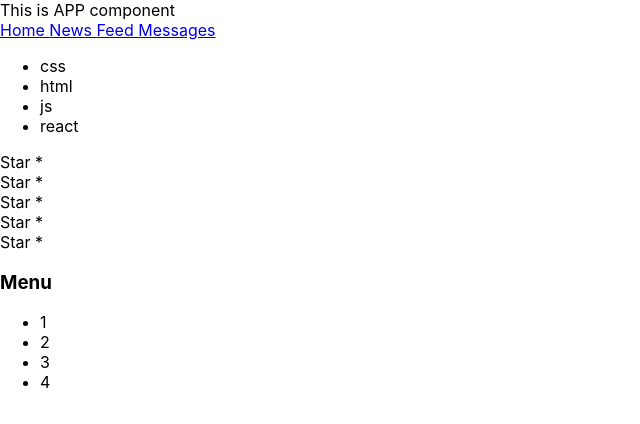
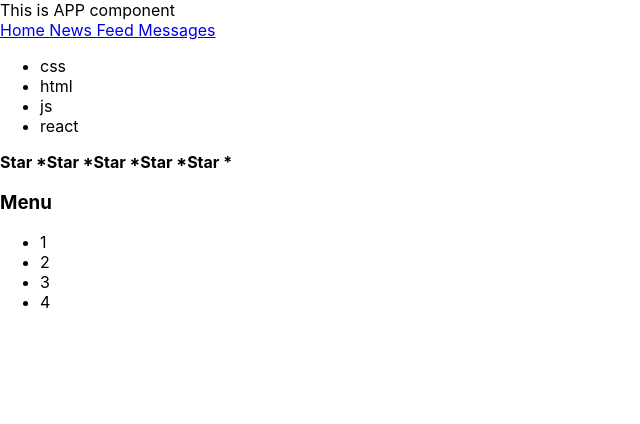
Before and after one commit to OlgaKapskaya/React-kabzda, a React (Create React App) app: page / in a window 1280 px wide. Shown: the top 424 px of the page, without its empty margins (0-640 px from the left). Built offline with nearby package versions, Linux system fonts and the light colour scheme.

Commit message:
props 06.09.2022

```diff
--- a/src/components/Rating.tsx
+++ b/src/components/Rating.tsx
@@ -4,11 +4,11 @@ function Rating() {
     console.log("rating render");
     return (
         <div>
-            <Star/>
-            <Star/>
-            <Star/>
-            <Star/>
-            <Star/>
+            <Star selected={true}/>
+            <Star selected={true}/>
+            <Star selected={false}/>
+            <Star selected={false}/>
+            <Star selected={false}/>
         </div>
     )
 }
@@ -16,10 +16,10 @@ function Rating() {
 
 
 
-function Star() {
+function Star(props: any) {
     console.log("star render");
     return (
-        <div>Star *</div>
+        <span><b>Star *</b></span>
     )
 }
 
```
